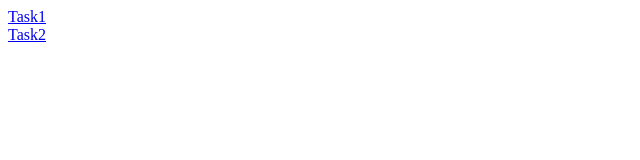
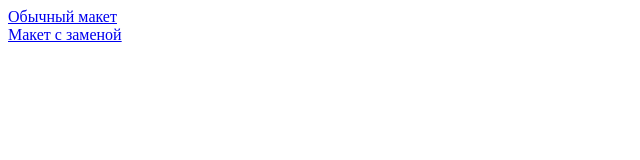
Before and after one commit to EXXXSOM/EXXXSOM.github.io, a plain HTML site: page index.html in a window 1280 px wide. Shown: the whole page, without its empty margins (0-640 px from the left). Drawn offline with Linux system fonts and the light colour scheme.

Commit message:
Update index.html

```diff
--- a/index.html
+++ b/index.html
@@ -6,8 +6,8 @@
 	<title>Document</title>
 </head>
 <body>
-	<a href="Task1/Main.html">Task1</a>
+	<a href="Lab2Default/index.html">Обычный макет</a>
 	<br>
-	<a href="Task2/Mans.html">Task2</a>
+	<a href="Lab2My/index.html">Макет с заменой</a>
 </body>
 </html>
```
